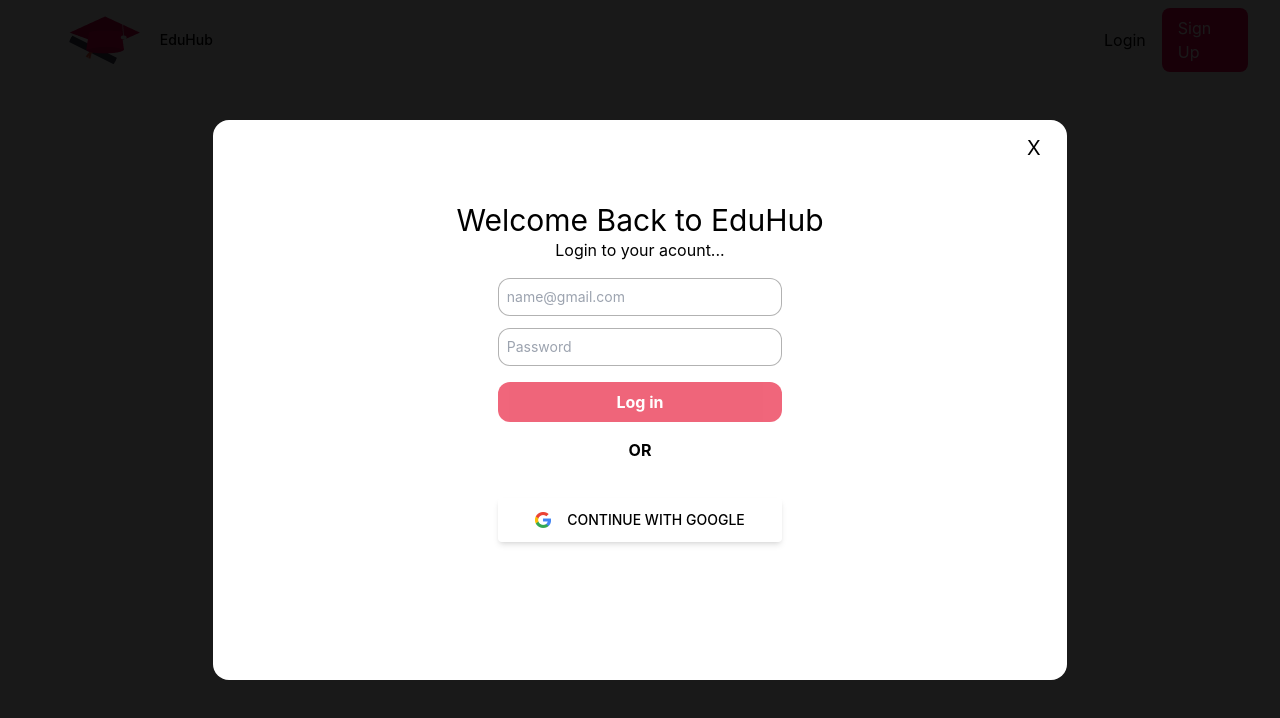
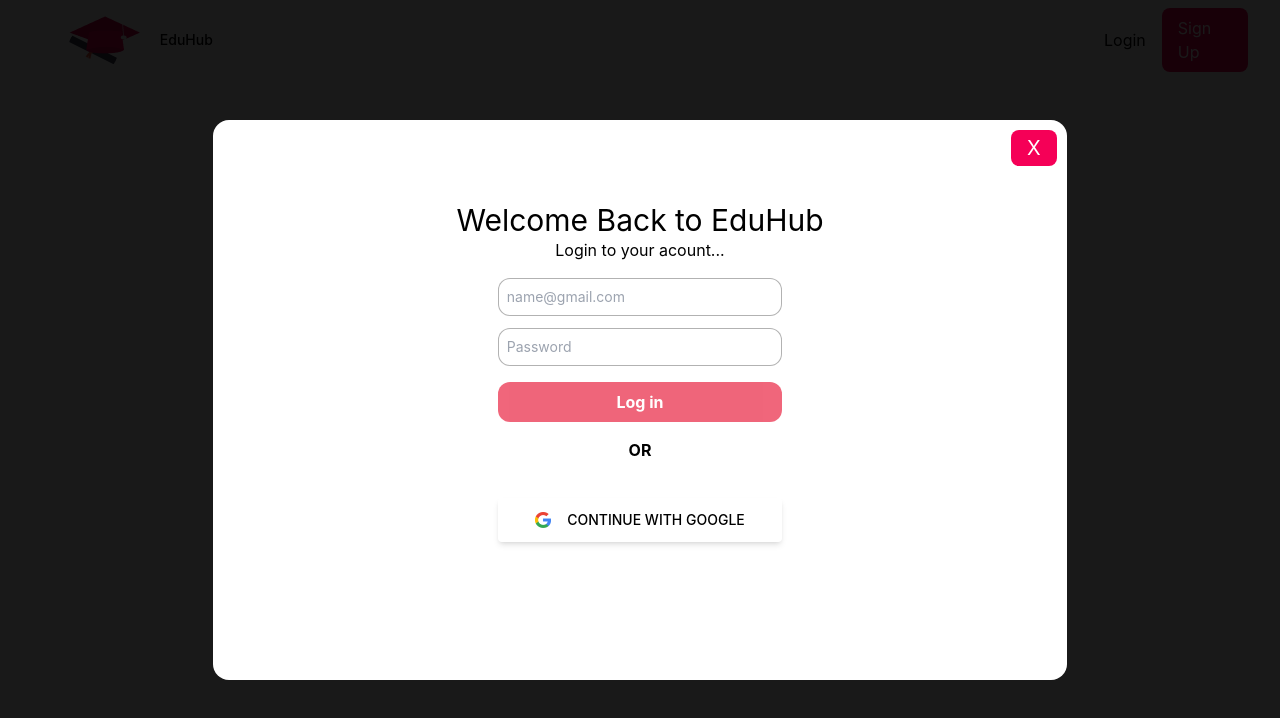
Before and after one commit to KingsleyAmankwah/edu-hub, a React (Create React App) app: page / in a window 1280 px wide. Both pictures are taken after a click on the element "Login". Shown: the top 718 px of the page. Built offline with nearby package versions, Linux system fonts and the light colour scheme.

Commit message:
Login Page

```diff
--- a/src/components/Login.jsx
+++ b/src/components/Login.jsx
@@ -55,7 +55,7 @@ function Login({ closeModal }) {
          flex flex-col  justify-center h-[70%] bg-white  z-50 rounded-2xl"
       >
         <div
-          className="absolute right-[10px] top-[10px] bg-primary cursor-pointer text-black text-xl py-1 px-4 rounded-lg"
+          className="absolute right-[10px] top-[10px] bg-primary cursor-pointer text-white bg-[#f50057] text-xl py-1 px-4 rounded-lg"
           onClick={() => closeModal(false)}
         >
           X
```
